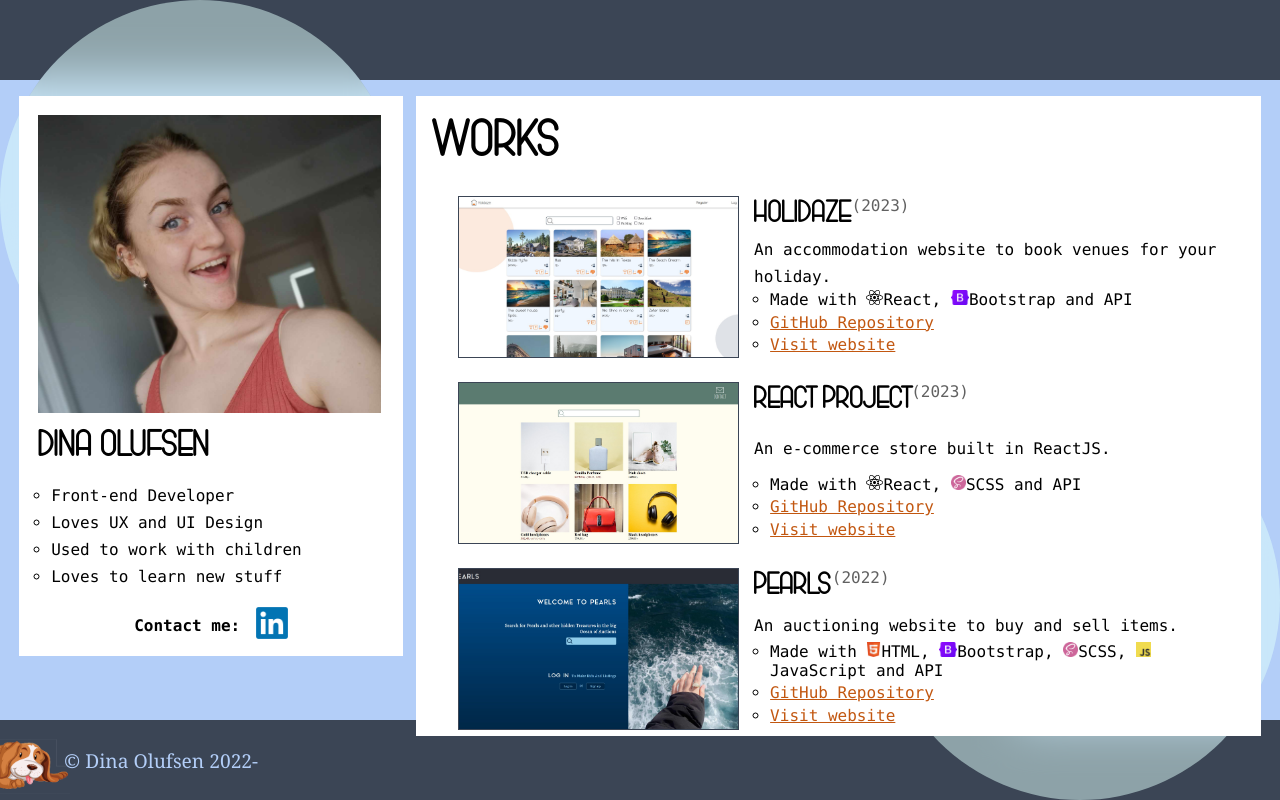
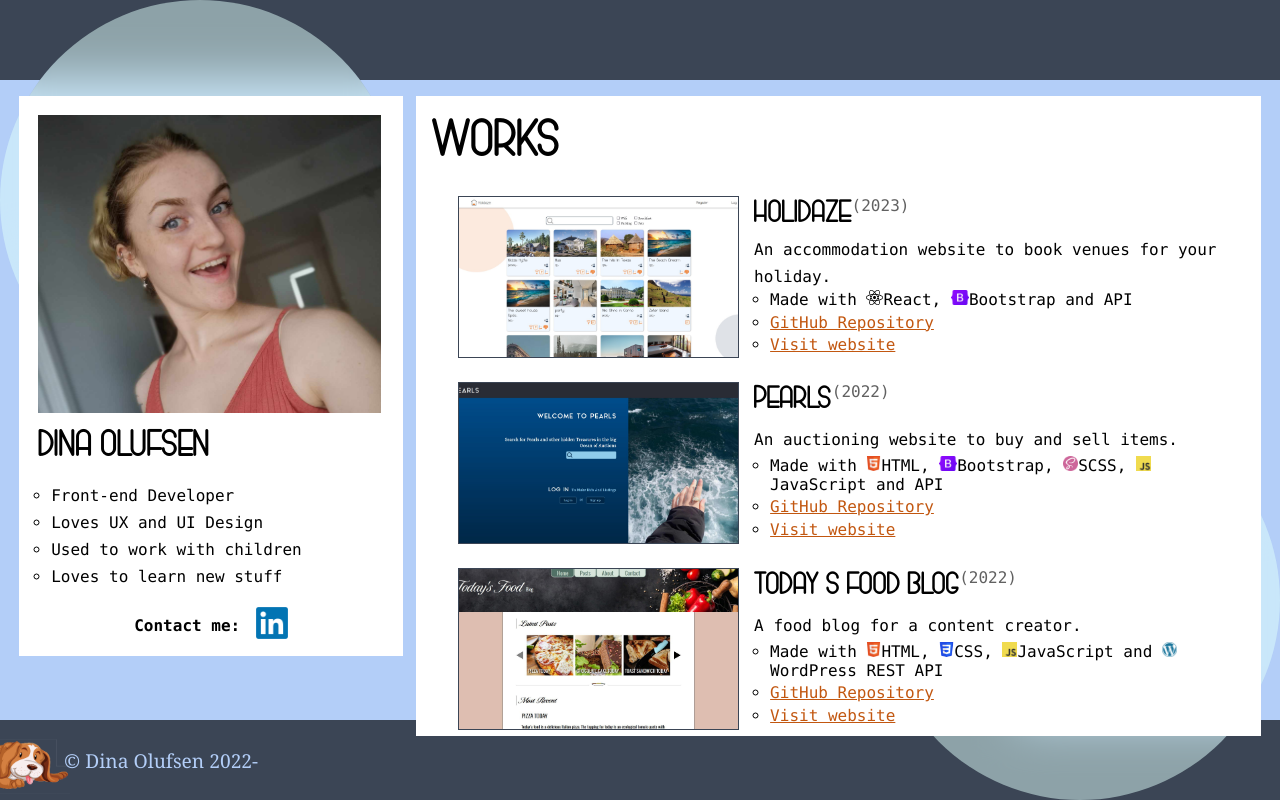
Before and after one commit to DinaOluf/Portfolio, a website: page index.html in a window 1280 px wide. Drawn offline with Linux system fonts and the light colour scheme.

Commit message:
updated showcase
removed react project

```diff
--- a/index.html
+++ b/index.html
@@ -49,7 +49,7 @@
                             </ul>
                         </div>
                     </div>
-                    <div class="project-card" id="card-5">
+                    <!-- <div class="project-card" id="card-5">
                         <a href="https://javascriptframeworks-react.netlify.app/" target=”_blank”><img src="./images/react-project.jpg" alt="Screenshot of the website; React Project"></a>
                         <div class="card-text">
                             <div><h3>React project</h3><span class="faded-text">(2023)</span></div>
@@ -63,7 +63,7 @@
                                 <li><a href="https://javascriptframeworks-react.netlify.app/" target=”_blank”>Visit website</a></li>
                             </ul>
                         </div>
-                    </div>
+                    </div> -->
                     <div class="project-card" id="card-4">
                         <a href="https://dinaoluf.github.io/SemesterProject2" target=”_blank”><img src="./images/pearls.jpg" alt="Screenshot of the website; Pearls"></a>
                         <div class="card-text">
```
